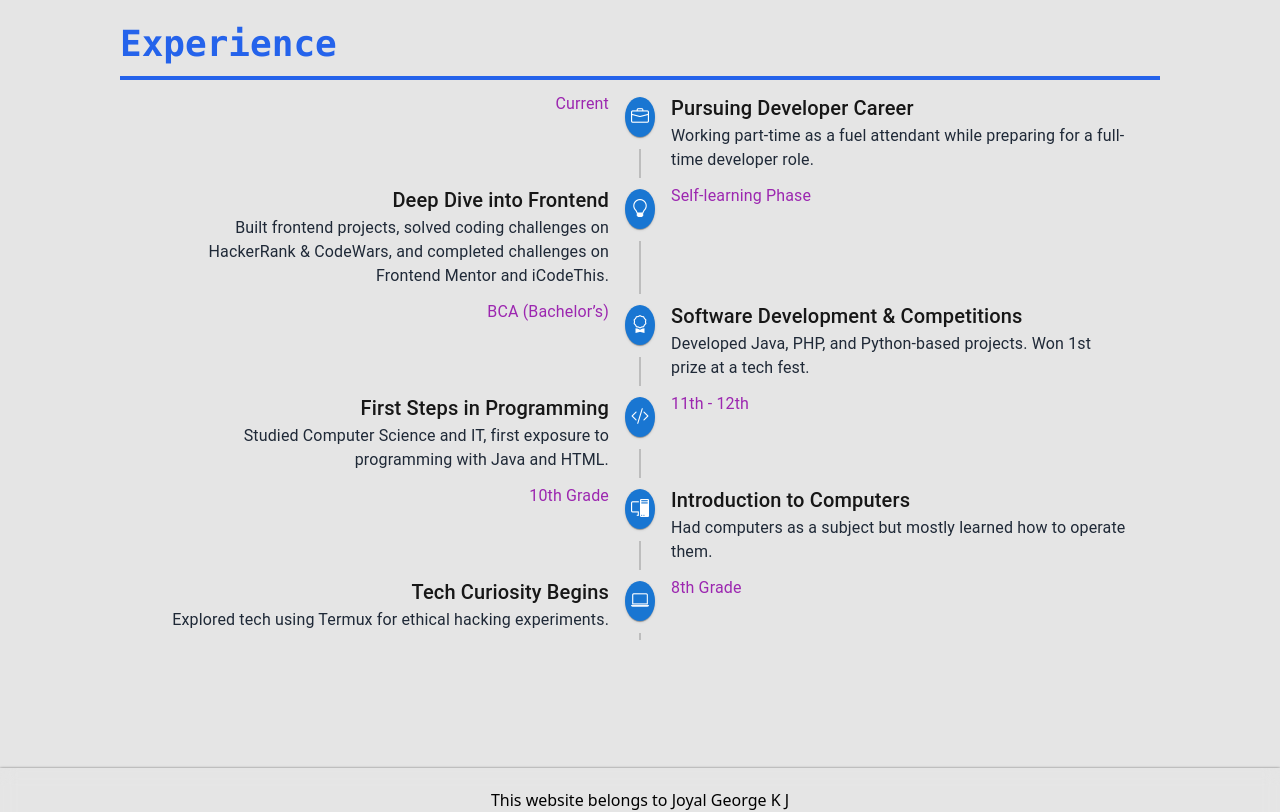
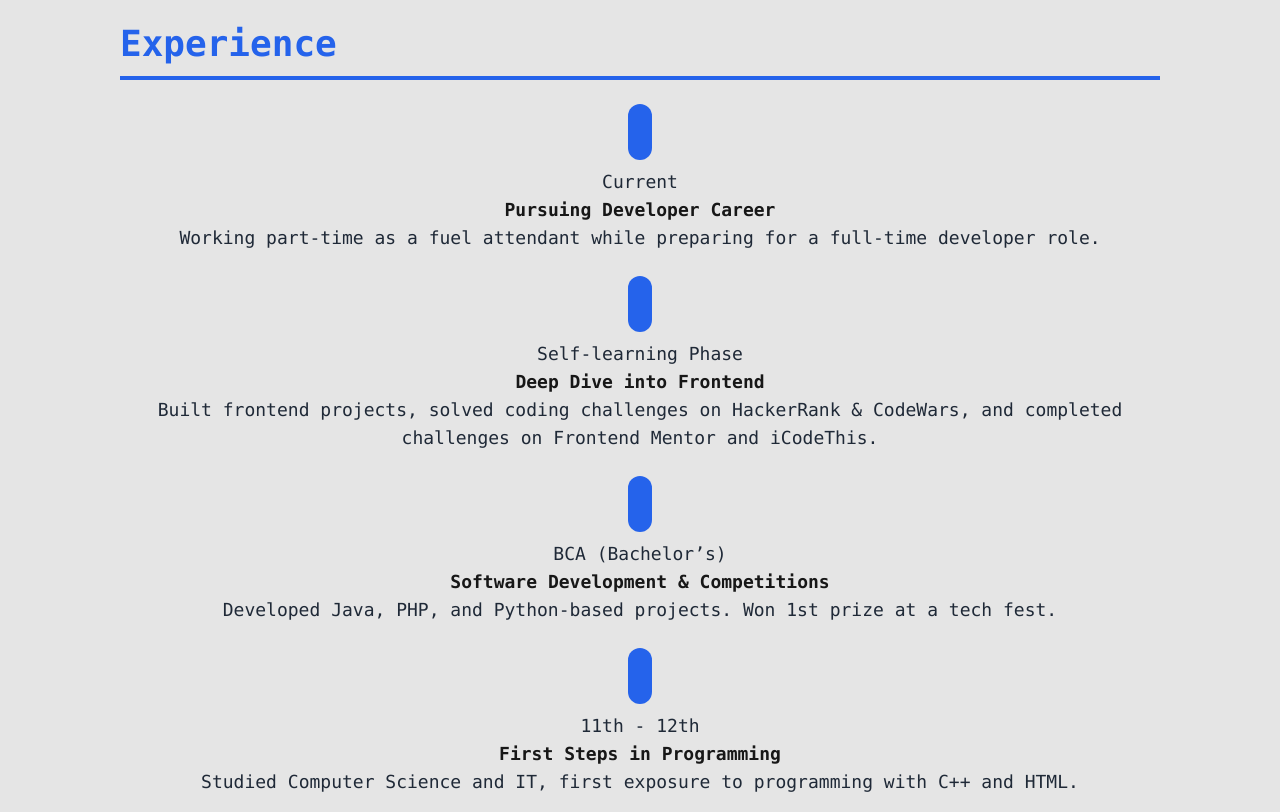
Before and after one commit to Joyal-George-KJ/portfolio, a React (Vite) app: page / in a window 1280 px wide. Shown: the part 2020-2832 px from the top of the page. Built offline with nearby package versions, Linux system fonts and the light colour scheme.

Commit message:
MUI Removed and added custom timeline

```diff
--- a/src/constants/data.js
+++ b/src/constants/data.js
@@ -26,37 +26,31 @@ const data = {
             "year": "8th Grade",
             "title": "Tech Curiosity Begins",
             "event": "Explored tech using Termux for ethical hacking experiments.",
-            "iconClass": "bi bi-laptop"
         },
         {
             "year": "10th Grade",
             "title": "Introduction to Computers",
             "event": "Had computers as a subject but mostly learned how to operate them.",
-            "iconClass": "bi bi-pc-display"
         },
         {
             "year": "11th - 12th",
             "title": "First Steps in Programming",
-            "event": "Studied Computer Science and IT, first exposure to programming with Java and HTML.",
-            "iconClass": "bi bi-code-slash"
+            "event": "Studied Computer Science and IT, first exposure to programming with C++ and HTML.",
         },
         {
             "year": "BCA (Bachelor’s)",
             "title": "Software Development & Competitions",
             "event": "Developed Java, PHP, and Python-based projects. Won 1st prize at a tech fest.",
-            "iconClass": "bi bi-award"
         },
         {
             "year": "Self-learning Phase",
             "title": "Deep Dive into Frontend",
             "event": "Built frontend projects, solved coding challenges on HackerRank & CodeWars, and completed challenges on Frontend Mentor and iCodeThis.",
-            "iconClass": "bi bi-lightbulb"
         },
         {
             "year": "Current",
             "title": "Pursuing Developer Career",
             "event": "Working part-time as a fuel attendant while preparing for a full-time developer role.",
-            "iconClass": "bi bi-briefcase"
         }
     ],
     "projects": [
--- a/src/screens/Experience.jsx
+++ b/src/screens/Experience.jsx
@@ -1,12 +1,4 @@
 import * as React from "react";
-import Timeline from "@mui/lab/Timeline";
-import TimelineItem from "@mui/lab/TimelineItem";
-import TimelineSeparator from "@mui/lab/TimelineSeparator";
-import TimelineConnector from "@mui/lab/TimelineConnector";
-import TimelineContent from "@mui/lab/TimelineContent";
-import TimelineOppositeContent from "@mui/lab/TimelineOppositeContent";
-import TimelineDot from "@mui/lab/TimelineDot";
-import Typography from "@mui/material/Typography";
 import { useSelector } from "react-redux";
 
 export default function ExperienceTimeline() {
@@ -14,37 +6,35 @@ export default function ExperienceTimeline() {
     return (
         <div className="font-mono text-lg py-8 min-h-screen mobile:px-6 laptop:px-24">
             <div className="relative z-10 p-6 rounded-lg bg-opacity-20">
-                <h1 className="text-4xl font-bold dark:text-blue-400 text-blue-600 border-b-4 border-blue-600 dark:border-blue-500 pb-3">
+                <h1 className="text-4xl mb-4 font-bold dark:text-blue-400 text-blue-600 border-b-4 border-blue-600 dark:border-blue-500 pb-3">
                     Experience
                 </h1>
 
-                <Timeline position="alternate">
-                    {experience.slice().reverse().map((val, index) => (
-                        <TimelineItem className="" key={index}>
-                            <TimelineOppositeContent color="secondary">
-                                {val.year}
-                            </TimelineOppositeContent>
-                            <TimelineSeparator>
-                                <TimelineDot color="primary">
-                                    <i className={val.iconClass}></i>{" "}
-                                    {/* Laptop Icon */}
-                                </TimelineDot>
-                                <TimelineConnector />
-                            </TimelineSeparator>
-                            <TimelineContent>
-                                <Typography
-                                    variant="h6"
-                                    className="dark:text-neutral-100 font-bold text-neutral-900"
-                                >
-                                    {val.title}
-                                </Typography>
-                                <Typography className="dark:text-gray-300 text-gray-800">
-                                    {val.event}
-                                </Typography>
-                            </TimelineContent>
-                        </TimelineItem>
-                    ))}
-                </Timeline>
+                <div className="flex">
+                    <ul className="flex flex-col even:flex-col-reverse gap-4">
+                        {experience
+                            .slice()
+                            .reverse()
+                            .map((val, index) => (
+                                <li className="grid grid-cols-1 flex-wrap-reverse justify-items-center relative mt-2" key={index}>
+                                    <span
+                                        className={`bg-blue-600 w-2 h-14 rounded-full px-3 py-[6px] text-neutral-200`}
+                                    ></span>
+                                    <div className="w-full text-center pt-2">
+                                        <h4 className="dark:text-gray-300 text-gray-800">
+                                            {val.year}
+                                        </h4>
+                                        <h4 className="dark:text-neutral-100 font-bold text-neutral-900">
+                                            {val.title}
+                                        </h4>
+                                        <p className="dark:text-gray-300 text-gray-800">
+                                            {val.event}
+                                        </p>
+                                    </div>
+                                </li>
+                            ))}
+                    </ul>
+                </div>
             </div>
         </div>
     );
```
